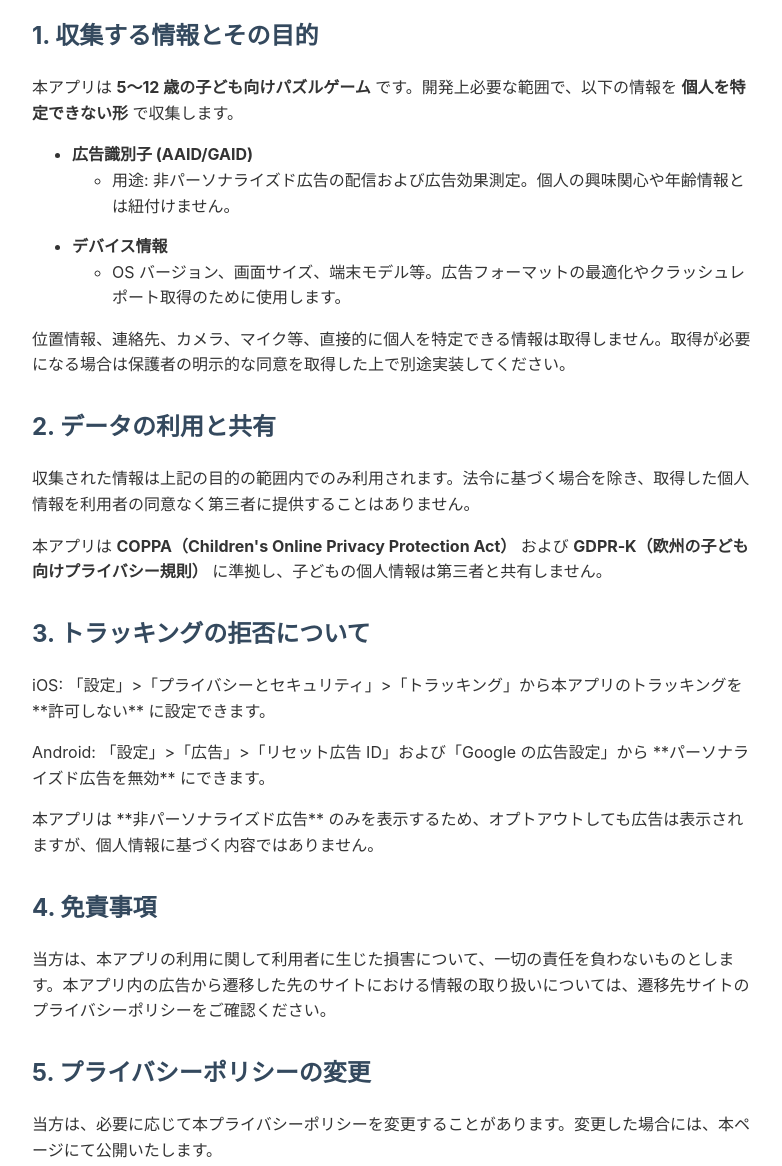
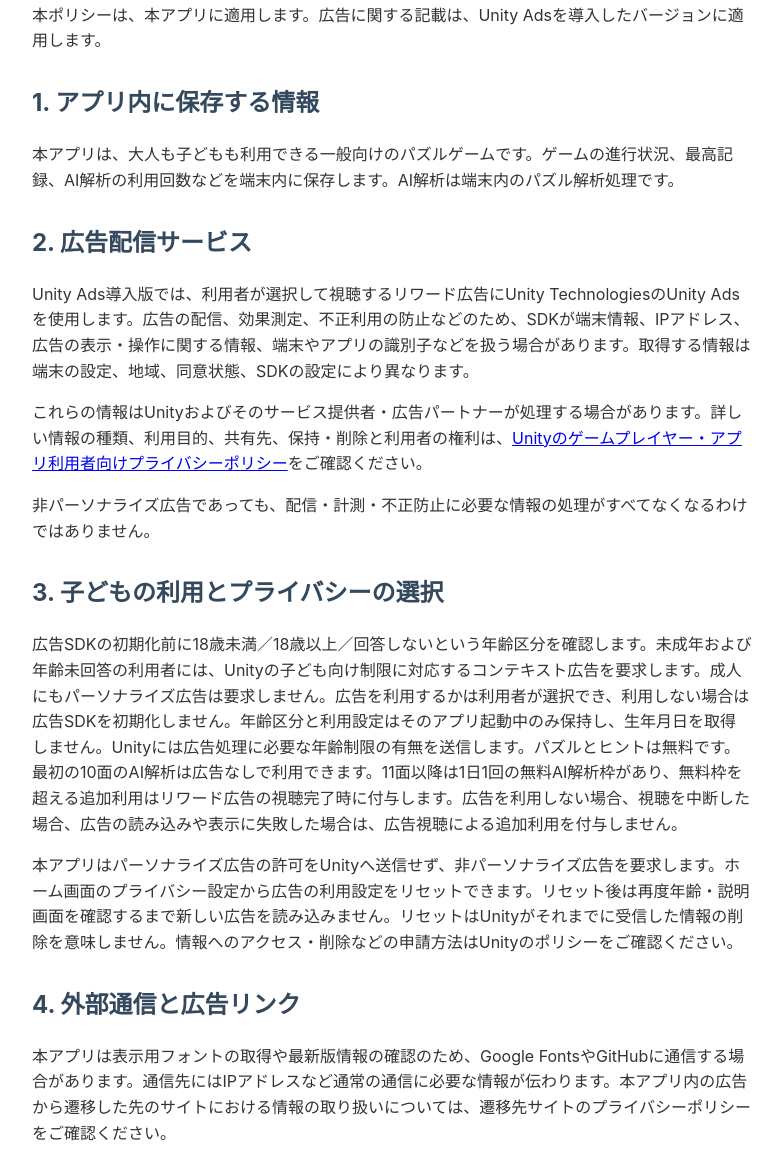
Before and after one commit to usajii75/privacy-policy, a plain HTML site: page index.html in a window 1280 px wide. Shown: the part 256-1422 px from the top of the page, without its empty margins (248-1030 px from the left). Drawn offline with Linux system fonts and the light colour scheme.

Commit message:
Add files via upload

```diff
--- a/index.html
+++ b/index.html
@@ -48,42 +48,28 @@
         <h1>プライバシーポリシー</h1>
         <p>「箱入り娘AI」（以下、「本アプリ」といいます）を開発・提供する usajii75（以下、「当方」といいます）は、本アプリにおける利用者の情報の取り扱いについて、以下の通りプライバシーポリシーを定めます。</p>
 
-        <h2>1. 収集する情報とその目的</h2>
-        <p>本アプリは <strong>5〜12 歳の子ども向けパズルゲーム</strong> です。開発上必要な範囲で、以下の情報を <strong>個人を特定できない形</strong> で収集します。</p>
-        <ul>
-            <li><strong>広告識別子 (AAID/GAID)</strong>
-                <ul>
-                    <li>用途: 非パーソナライズド広告の配信および広告効果測定。個人の興味関心や年齢情報とは紐付けません。</li>
-                </ul>
-            </li>
-            <li><strong>デバイス情報</strong>
-                <ul>
-                    <li>OS バージョン、画面サイズ、端末モデル等。広告フォーマットの最適化やクラッシュレポート取得のために使用します。</li>
-                </ul>
-            </li>
-        </ul>
-        <p>位置情報、連絡先、カメラ、マイク等、直接的に個人を特定できる情報は取得しません。取得が必要になる場合は保護者の明示的な同意を取得した上で別途実装してください。</p>
+        <p>本ポリシーは、本アプリに適用します。広告に関する記載は、Unity Adsを導入したバージョンに適用します。</p>
+        <h2>1. アプリ内に保存する情報</h2>
+        <p>本アプリは、大人も子どもも利用できる一般向けのパズルゲームです。ゲームの進行状況、最高記録、AI解析の利用回数などを端末内に保存します。AI解析は端末内のパズル解析処理です。</p>
+        <h2>2. 広告配信サービス</h2>
+        <p>Unity Ads導入版では、利用者が選択して視聴するリワード広告にUnity TechnologiesのUnity Adsを使用します。広告の配信、効果測定、不正利用の防止などのため、SDKが端末情報、IPアドレス、広告の表示・操作に関する情報、端末やアプリの識別子などを扱う場合があります。取得する情報は端末の設定、地域、同意状態、SDKの設定により異なります。</p>
+        <p>これらの情報はUnityおよびそのサービス提供者・広告パートナーが処理する場合があります。詳しい情報の種類、利用目的、共有先、保持・削除と利用者の権利は、<a href="https://unity.com/legal/game-player-and-app-user-privacy-policy">Unityのゲームプレイヤー・アプリ利用者向けプライバシーポリシー</a>をご確認ください。</p>
+        <p>非パーソナライズ広告であっても、配信・計測・不正防止に必要な情報の処理がすべてなくなるわけではありません。</p>
+        <h2>3. 子どもの利用とプライバシーの選択</h2>
+        <p>広告SDKの初期化前に18歳未満／18歳以上／回答しないという年齢区分を確認します。未成年および年齢未回答の利用者には、Unityの子ども向け制限に対応するコンテキスト広告を要求します。成人にもパーソナライズ広告は要求しません。広告を利用するかは利用者が選択でき、利用しない場合は広告SDKを初期化しません。年齢区分と利用設定はそのアプリ起動中のみ保持し、生年月日を取得しません。Unityには広告処理に必要な年齢制限の有無を送信します。パズルとヒントは無料です。最初の10面のAI解析は広告なしで利用できます。11面以降は1日1回の無料AI解析枠があり、無料枠を超える追加利用はリワード広告の視聴完了時に付与します。広告を利用しない場合、視聴を中断した場合、広告の読み込みや表示に失敗した場合は、広告視聴による追加利用を付与しません。</p>
+        <p>本アプリはパーソナライズ広告の許可をUnityへ送信せず、非パーソナライズ広告を要求します。ホーム画面のプライバシー設定から広告の利用設定をリセットできます。リセット後は再度年齢・説明画面を確認するまで新しい広告を読み込みません。リセットはUnityがそれまでに受信した情報の削除を意味しません。情報へのアクセス・削除などの申請方法はUnityのポリシーをご確認ください。</p>
 
-        <h2>2. データの利用と共有</h2>
-        <p>収集された情報は上記の目的の範囲内でのみ利用されます。法令に基づく場合を除き、取得した個人情報を利用者の同意なく第三者に提供することはありません。</p>
-        <p>本アプリは <strong>COPPA（Children's Online Privacy Protection Act）</strong> および <strong>GDPR‑K（欧州の子ども向けプライバシー規則）</strong> に準拠し、子どもの個人情報は第三者と共有しません。</p>
-
-        <h2>3. トラッキングの拒否について</h2>
-        <p>iOS: 「設定」>「プライバシーとセキュリティ」>「トラッキング」から本アプリのトラッキングを **許可しない** に設定できます。</p>
-        <p>Android: 「設定」>「広告」>「リセット広告 ID」および「Google の広告設定」から **パーソナライズド広告を無効** にできます。</p>
-        <p>本アプリは **非パーソナライズド広告** のみを表示するため、オプトアウトしても広告は表示されますが、個人情報に基づく内容ではありません。</p>
-
-        <h2>4. 免責事項</h2>
-        <p>当方は、本アプリの利用に関して利用者に生じた損害について、一切の責任を負わないものとします。本アプリ内の広告から遷移した先のサイトにおける情報の取り扱いについては、遷移先サイトのプライバシーポリシーをご確認ください。</p>
+        <h2>4. 外部通信と広告リンク</h2>
+        <p>本アプリは表示用フォントの取得や最新版情報の確認のため、Google FontsやGitHubに通信する場合があります。通信先にはIPアドレスなど通常の通信に必要な情報が伝わります。本アプリ内の広告から遷移した先のサイトにおける情報の取り扱いについては、遷移先サイトのプライバシーポリシーをご確認ください。</p>
 
         <h2>5. プライバシーポリシーの変更</h2>
         <p>当方は、必要に応じて本プライバシーポリシーを変更することがあります。変更した場合には、本ページにて公開いたします。</p>
 
         <h2>6. お問い合わせ</h2>
-        <p>本ポリシーに関するお問い合わせは、アプリストアのデベロッパ連絡先、またはGitHubのリポジトリ等を通じてお願いいたします。</p>
+        <p>本ポリシーに関するお問い合わせは、<a href="https://usajii75.github.io/usajii/">開発者サイト</a>に記載された連絡先をご利用ください。</p>
 
         <footer>
-            <p>制定日：2026年5月6日</p>
+            <p>制定日：2026年5月6日／更新日：2026年10月14日</p>
             <p>&copy; 2026 usajii75</p>
         </footer>
     </div>
```
